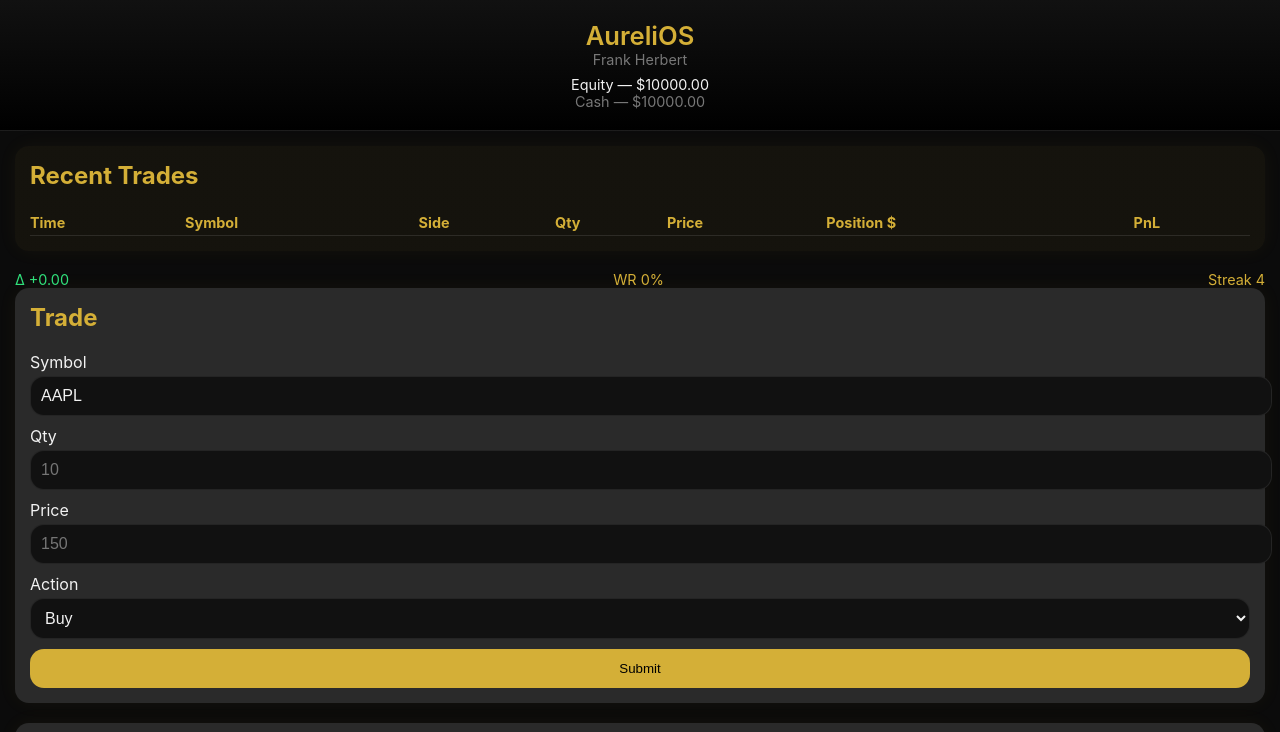
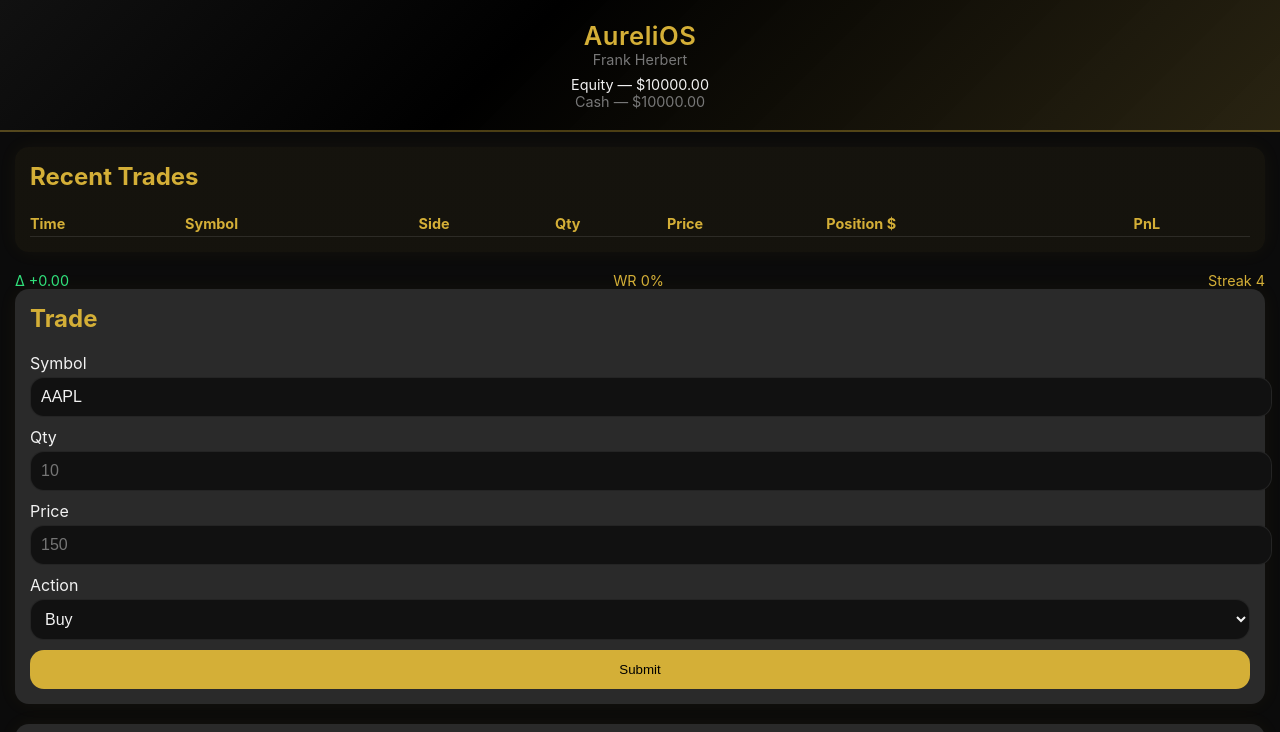
Before and after one commit to Frankherb1985/aurelios, a plain HTML site: page index.html in a window 1280 px wide. Shown: the top 732 px of the page. Drawn offline with Linux system fonts and the light colour scheme.

Commit message:
Update index.html

```diff
--- a/index.html
+++ b/index.html
@@ -6,6 +6,14 @@
   <title>AureliOS — Frank Herbert</title>
   <link rel="manifest" href="manifest.json" />
   <link rel="stylesheet" href="style.css?v=20251013-2" />
+<style>
+/* TEMP: cache-buster visual proof */
+.app-header {
+  background: linear-gradient(135deg, #111 0%, #000 40%, rgba(212,175,55,.15) 100%) !important;
+  border-bottom: 2px solid rgba(212,175,55,.35) !important;
+}
+.app-title { color: #d4af37 !important; letter-spacing: .5px !important; }
+</style>
 </head>
 
 <body class="theme-dark">
```
